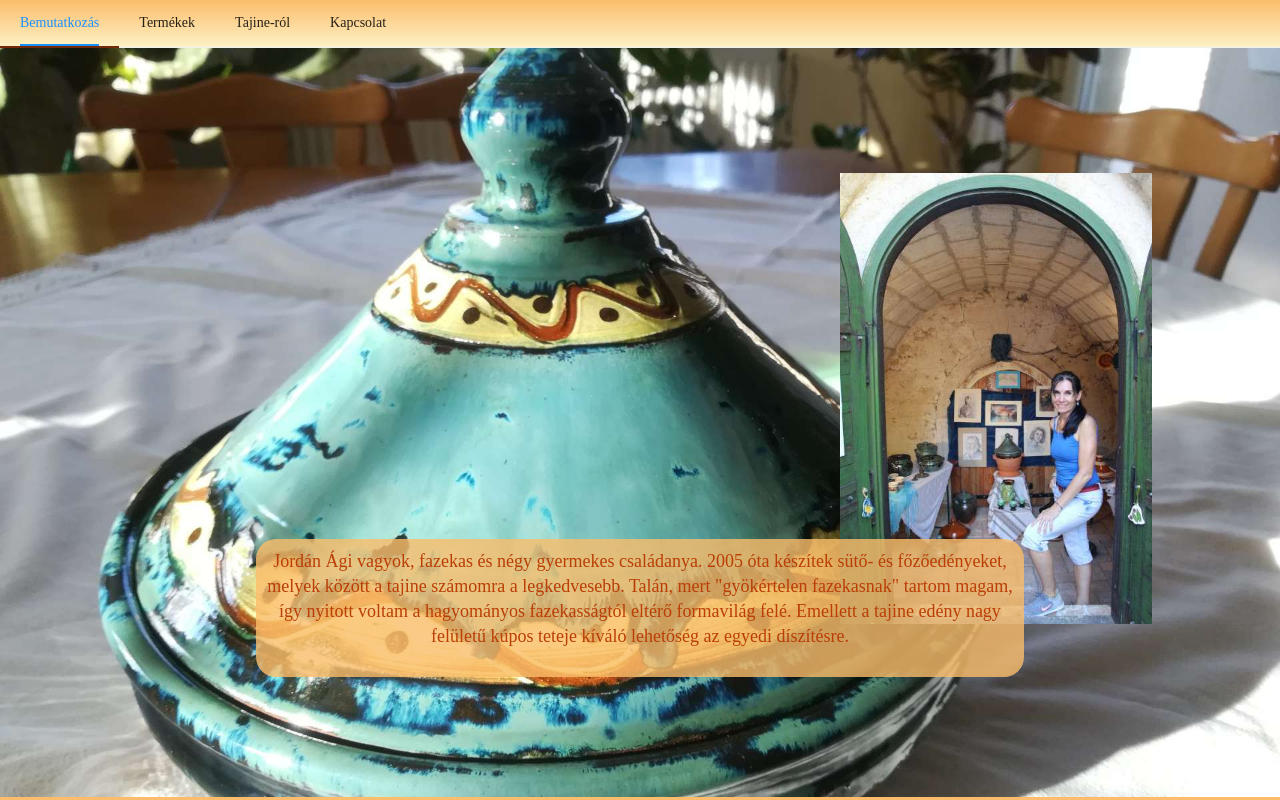
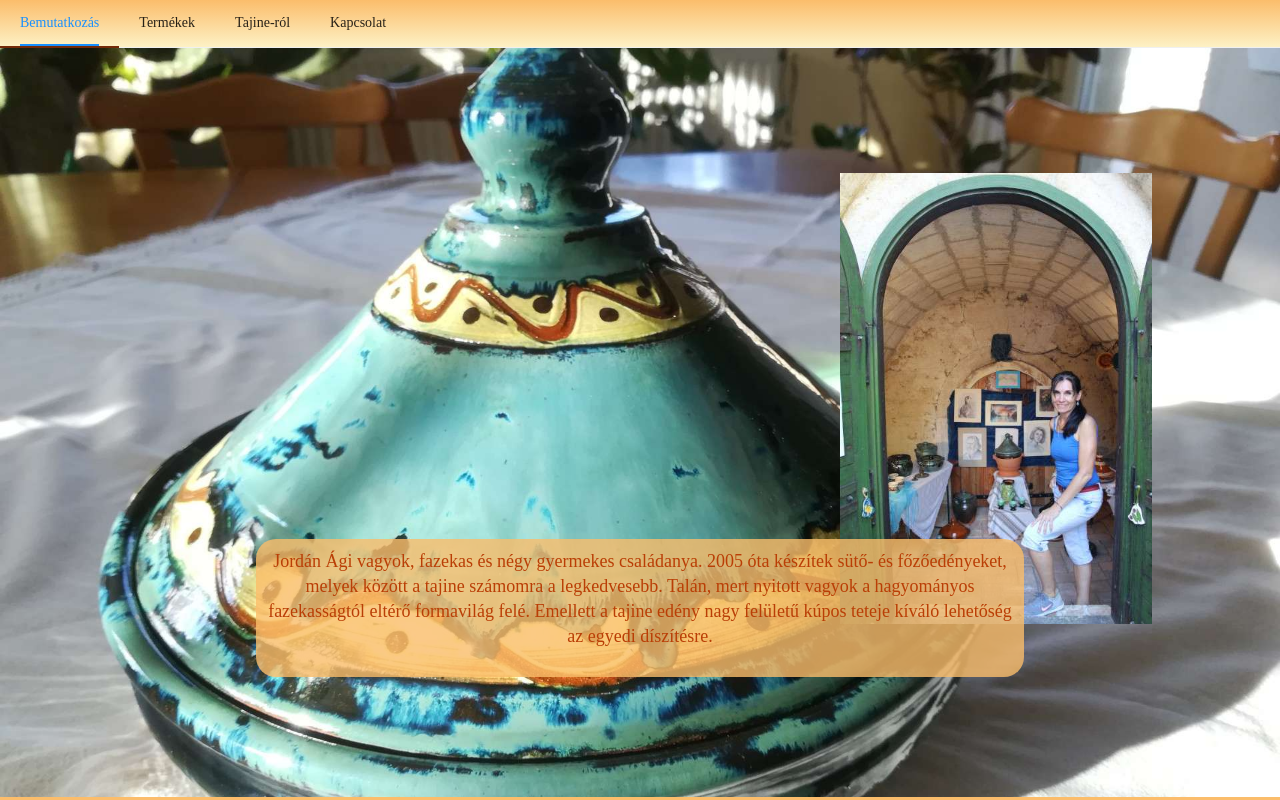
Before and after one commit to snegyeliczky/Tajin.hu, a React (Create React App) app: page / in a window 1280 px wide. Shown: the top 800 px of the page. Built offline with nearby package versions, Linux system fonts and the light colour scheme; no server answers.

Commit message:
welcome message updated

```diff
--- a/src/components/Welcome.js
+++ b/src/components/Welcome.js
@@ -27,7 +27,7 @@ const Welcome = () => {
             </div>
             <div id={"aboutMe"} className={"Welcome-container"}>
                 <p> Jordán Ági vagyok, fazekas és négy gyermekes családanya.
-2005 óta készítek sütő- és főzőedényeket, melyek között a tajine számomra a legkedvesebb. Talán, mert "gyökértelen fazekasnak" tartom magam, így nyitott voltam a hagyományos fazekasságtól eltérő formavilág felé.
+2005 óta készítek sütő- és főzőedényeket, melyek között a tajine számomra a legkedvesebb. Talán, mert nyitott vagyok a hagyományos fazekasságtól eltérő formavilág felé.
 Emellett a tajine edény nagy felületű kúpos teteje kíváló lehetőség az egyedi díszítésre.
                 </p>
                 { news.length>3
```
